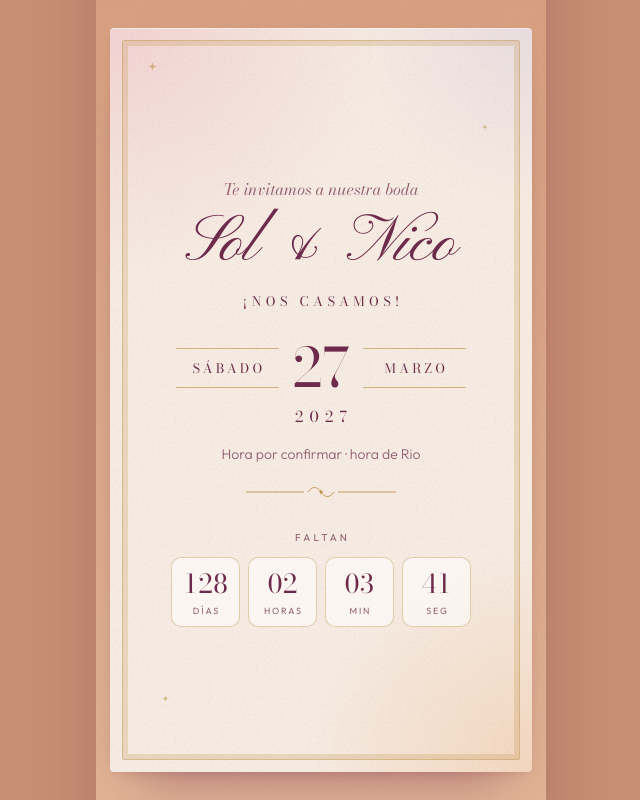
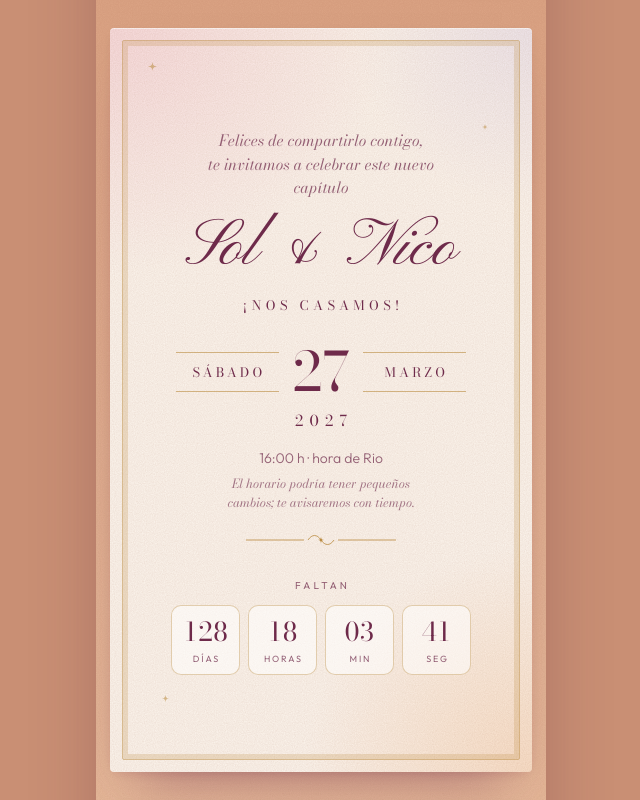
Before and after one commit to solcaballero23-bit/Prueba-, a plain HTML site: page index.html in a window 1280 px wide. Shown: the part 800-1600 px from the top of the page, without its empty margins (319-959 px from the left). Drawn offline with nearby package versions, Linux system fonts and the light colour scheme.

Commit message:
Update opening line, set 16:00 with a schedule note, trim dress rules
Co-Authored-By: Claude Opus 5.5 <noreply@anthropic.com>
Claude-Session: https://claude.ai/code/session_01G67nvRrzEFfZaKMgrxfj9t

```diff
--- a/index.html
+++ b/index.html
@@ -148,7 +148,7 @@
   .orn{display:block;width:150px;height:14px;margin:20px auto 0;color:var(--gold)}
 
   /* Hoja 1: nombres, fecha, conteo */
-  .lead{font-family:var(--serif);font-style:italic;font-size:16px;color:var(--plum-soft)}
+  .lead{font-family:var(--serif);font-style:italic;font-size:15.5px;line-height:1.5;color:var(--plum-soft);text-wrap:balance;max-width:25ch;margin-bottom:6px}
   .names{font-family:var(--script);font-weight:400;font-size:66px;line-height:1;color:var(--plum);margin-top:10px}
   .wed{font-family:var(--serif);font-size:13px;letter-spacing:.34em;text-indent:.34em;text-transform:uppercase;color:var(--plum);margin-top:14px}
   .datebox{display:grid;grid-template-columns:1fr auto 1fr;align-items:center;gap:14px;width:100%;max-width:290px;margin:30px auto 0}
@@ -157,6 +157,7 @@
   .datebox .day{font-family:var(--serif);font-size:54px;line-height:1;font-variant-numeric:lining-nums}
   .year{font-family:var(--serif);font-size:15px;letter-spacing:.42em;text-indent:.42em;margin-top:10px}
   .time{margin-top:16px;font-size:14px;line-height:1.5;color:var(--plum-soft)}
+  .note{font-family:var(--serif);font-style:italic;font-size:12.5px;line-height:1.5;color:var(--plum-soft);opacity:.85;margin:6px auto 0;max-width:30ch;text-wrap:balance}
   .count-label{margin-top:34px}
   .count{display:grid;grid-template-columns:repeat(4,minmax(0,1fr));gap:8px;width:100%;max-width:300px;margin:14px auto 0}
   .unit{padding:14px 0 11px;border-radius:10px;background:rgba(255,255,255,.55);box-shadow:inset 0 0 0 1px rgba(185,138,62,.38)}
@@ -266,7 +267,7 @@
         <span class="star" style="top:34px;left:38px"><svg><use href="#i-star"/></svg></span>
         <span class="star" style="top:96px;right:44px;width:6px;height:6px"><svg><use href="#i-star"/></svg></span>
         <span class="star" style="bottom:70px;left:52px;width:7px;height:7px"><svg><use href="#i-star"/></svg></span>
-        <p class="lead reveal">Te invitamos a nuestra boda</p>
+        <p class="lead reveal">Felices de compartirlo contigo,<br>te invitamos a celebrar este nuevo capítulo</p>
         <h1 class="names reveal">Sol &amp; Nico</h1>
         <p class="wed reveal">¡Nos casamos!</p>
         <div class="reveal" style="width:100%">
@@ -274,7 +275,8 @@
             <span class="side">Sábado</span><span class="day">27</span><span class="side">Marzo</span>
           </div>
           <p class="year">2027</p>
-          <p class="time"><span id="hora">Hora por confirmar</span> · hora de Rio</p>
+          <p class="time"><span id="hora">16:00 h</span> · hora de Rio</p>
+          <p class="note">El horario podría tener pequeños cambios; te avisaremos con tiempo.</p>
         </div>
         <svg class="orn reveal" aria-hidden="true"><use href="#i-orn"/></svg>
         <div class="reveal" style="width:100%">
@@ -324,7 +326,6 @@
         </div>
         <p class="swatch-note reveal">inspírate en los colores del atardecer</p>
         <ul class="rules reveal">
-          <li>En tonos pasteles</li>
           <li>Sin blanco</li>
           <li>Sin shorts</li>
         </ul>
@@ -356,7 +357,7 @@
 
 <script>
 /* ===== Datos para completar ===== */
-const HORA = '';            // ej. '17:30' (hora de Rio). Vacío = "Hora por confirmar"
+const HORA = '16:00';            // ej. '17:30' (hora de Rio). Vacío = "Hora por confirmar"
 const WHATSAPP = '';        // número con código de país, sin + ni espacios, ej. '5491122334455'
 /* =============================== */
 
```
